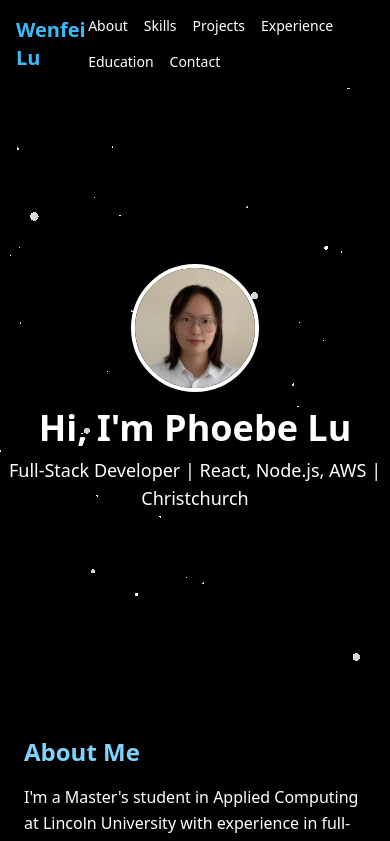
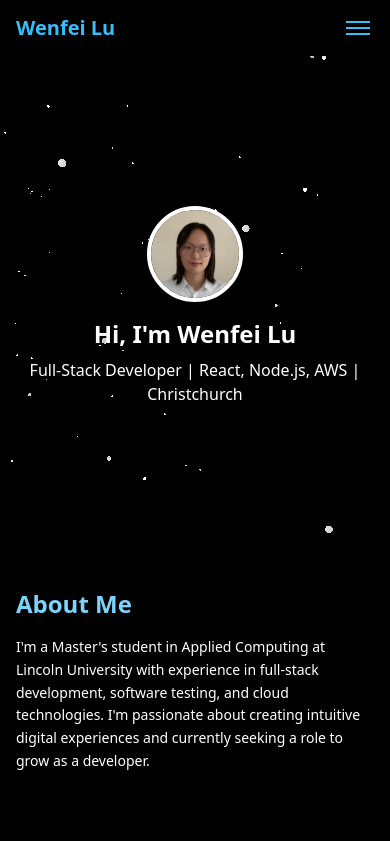
Before and after one commit to RealFifii/Phoebe-Portfolio, a React (Create React App) app: page / in a window 390 px wide. Shown: the top 841 px of the page. Built offline with nearby package versions, Linux system fonts and the light colour scheme.

Commit message:
Update: Responsive navigation, animated hamburger menu, mobile optimisations

```diff
--- a/public/index.html
+++ b/public/index.html
@@ -2,20 +2,13 @@
 <html lang="en">
   <head>
     <meta charset="utf-8" />
-    <!--
-      manifest.json provides metadata used when your web app is installed on a
-      user's mobile device or desktop. See https://developers.google.com/web/fundamentals/web-app-manifest/
-    -->
-    <!-- <link rel="manifest" href="%PUBLIC_URL%/manifest.json" /> -->
-    <!--
-      Notice the use of %PUBLIC_URL% in the tags above.
-      It will be replaced with the URL of the `public` folder during the build.
-      Only files inside the `public` folder can be referenced from the HTML.
-
-      Unlike "/favicon.ico" or "favicon.ico", "%PUBLIC_URL%/favicon.ico" will
-      work correctly both with client-side routing and a non-root public URL.
-      Learn how to configure a non-root public URL by running `npm run build`.
-    -->
+    <link rel="icon" href="%PUBLIC_URL%/favicon.ico" />
+    <meta name="viewport" content="width=device-width, initial-scale=1" />
+    <meta name="theme-color" content="#000000" />
+    <meta
+      name="description"
+      content="Web site created using create-react-app"
+    />
     <title>Wenfei Lu</title>
   </head>
   <body>
--- a/src/App.js
+++ b/src/App.js
@@ -1,32 +1,79 @@
-import React from 'react';
+import React, { useState } from 'react';
 import profile from './image/me.png';
 import ClickSpark from './Animations/ClickSpark/ClickSpark';
 import Particles from './Animations/Particles/Particles';
 import { FaGithub, FaLinkedin } from 'react-icons/fa';
 
 function App() {
+  const [isOpen, setIsOpen] = useState(false);
   return (
     <ClickSpark>
       <div className="bg-black min-h-screen text-white font-sans">
-        {/* Foreground Content */}
         <div className="relative z-20">
+
           {/* Navigation */}
           <nav className="bg-black/70 shadow-md sticky top-0 z-50 backdrop-blur-md">
-            <div className="max-w-6xl mx-auto px-4 py-4 flex justify-between items-center text-white">
+            <div className="max-w-6xl mx-auto px-4 py-3 flex flex-wrap items-center justify-between text-white">
               <div className="text-xl font-bold text-sky-400">Wenfei Lu</div>
-              <ul className="flex flex-wrap gap-4 text-sm font-medium">
-                <li><a href="#about" className="hover:text-sky-400">About</a></li>
-                <li><a href="#skills" className="hover:text-sky-400">Skills</a></li>
-                <li><a href="#projects" className="hover:text-sky-400">Projects</a></li>
-                <li><a href="#experience" className="hover:text-sky-400">Experience</a></li>
-                <li><a href="#education" className="hover:text-sky-400">Education</a></li>
-                <li><a href="#contact" className="hover:text-sky-400">Contact</a></li>
+
+              {/* Hamburger button */}
+              <div className="sm:hidden">
+                <button
+                  onClick={() => setIsOpen(!isOpen)}
+                  type="button"
+                  className="flex flex-col justify-center items-center w-8 h-8 group focus:outline-none"
+                >
+                  {/* Morphing Hamburger to X */}
+                  <div
+                    className={`w-6 h-0.5 bg-sky-400 mb-1 transition-all duration-300 ease-in-out ${
+                      isOpen ? "rotate-45 translate-y-1.5" : ""
+                    }`}
+                  ></div>
+                  <div
+                    className={`w-6 h-0.5 bg-sky-400 transition-all duration-300 ease-in-out ${
+                      isOpen ? "opacity-0" : ""
+                    }`}
+                  ></div>
+                  <div
+                    className={`w-6 h-0.5 bg-sky-400 mt-1 transition-all duration-300 ease-in-out ${
+                      isOpen ? "-rotate-45 -translate-y-1.5" : ""
+                    }`}
+                  ></div>
+                </button>
+              </div>
+
+              {/* Nav links */}
+              <div
+                className={`overflow-hidden transition-all duration-500 ease-in-out w-full sm:w-auto sm:max-h-none sm:opacity-100 sm:scale-100 sm:flex sm:items-center ${
+                  isOpen ? "max-h-96 opacity-100 scale-100" : "max-h-0 opacity-0 scale-95"
+                }`}
+              >
+                <ul className="flex flex-col sm:flex-row gap-2 sm:gap-4 text-sm font-medium mt-4 sm:mt-0">
+                  {[
+                    { label: "About", href: "#about" },
+                    { label: "Skills", href: "#skills" },
+                    { label: "Projects", href: "#projects" },
+                    { label: "Experience", href: "#experience" },
+                    { label: "Education", href: "#education" },
+                    { label: "Contact", href: "#contact" },
+                  ].map((link) => (
+                    <li key={link.href}>
+                      <a
+                        href={link.href}
+                        onClick={() => setIsOpen(false)} // ✅ Auto-close when clicking a link
+                        className="hover:text-sky-400"
+                      >
+                        {link.label}
+                      </a>
+                    </li>
+                  ))}
                 </ul>
+              </div>
             </div>
           </nav>
 
-         {/* Hero Section with Particles Background */}
-        <section className="relative w-full h-[600px] flex items-center justify-center text-center overflow-hidden">
+          {/* Hero Section */}
+          <section className="relative w-full h-[500px] sm:h-[600px] flex items-center justify-center text-center overflow-hidden">
             {/* Particles Background */}
             <div className="absolute inset-0 z-0">
               <Particles
@@ -42,24 +89,23 @@ function App() {
             </div>
 
             {/* Hero Content */}
-          <div className="relative z-10">
+            <div className="relative z-10 px-4">
               <img
                 src={profile}
                 alt="Wenfei Lu"
-              className="w-32 h-32 mx-auto rounded-full border-4 border-white mb-4 shadow-lg"
+                className="w-24 h-24 sm:w-32 sm:h-32 mx-auto rounded-full border-4 border-white mb-4 shadow-lg"
               />
-            <h1 className="text-4xl font-bold">Hi, I'm Phoebe Lu</h1>
-            <p className="mt-2 text-lg">
+              <h1 className="text-2xl sm:text-4xl font-bold">Hi, I'm Wenfei Lu</h1>
+              <p className="mt-2 text-base sm:text-lg">
                 Full-Stack Developer | React, Node.js, AWS | Christchurch
               </p>
             </div>
           </section>
 
-
           {/* About Section */}
-          <section id="about" className="py-12 px-6 max-w-5xl mx-auto">
-            <h2 className="text-2xl font-semibold mb-4 text-sky-300">About Me</h2>
-            <p className="leading-relaxed">
+          <section id="about" className="py-8 sm:py-12 px-4 sm:px-6 max-w-5xl mx-auto">
+            <h2 className="text-2xl sm:text-3xl font-semibold mb-4 text-sky-300">About Me</h2>
+            <p className="leading-relaxed text-sm sm:text-base">
               I'm a Master's student in Applied Computing at Lincoln University with experience in full-stack development,
               software testing, and cloud technologies. I'm passionate about creating intuitive digital experiences and
               currently seeking a role to grow as a developer.
@@ -67,9 +113,9 @@ function App() {
           </section>
 
           {/* Skills Section */}
-          <section id="skills" className="py-12 px-6 bg-black/60 max-w-5xl mx-auto rounded-xl">
-            <h2 className="text-2xl font-semibold mb-6 text-sky-300">Technical Skills</h2>
-            <div className="grid grid-cols-1 sm:grid-cols-2 gap-6 text-sm">
+          <section id="skills" className="py-8 sm:py-12 px-4 sm:px-6 bg-black/60 max-w-5xl mx-auto rounded-xl">
+            <h2 className="text-2xl sm:text-3xl font-semibold mb-6 text-sky-300">Technical Skills</h2>
+            <div className="grid grid-cols-1 sm:grid-cols-2 gap-6 text-sm sm:text-base">
               <div>
                 <h4 className="font-semibold mb-1">Languages</h4>
                 <p>Python, JavaScript, SQL, HTML/CSS, C, C#</p>
@@ -90,13 +136,14 @@ function App() {
           </section>
 
           {/* Projects Section */}
-          <section id="projects" className="py-12 px-6 max-w-5xl mx-auto">
-            <h2 className="text-2xl font-semibold mb-6 text-sky-300">Project Experience</h2>
-            <div className="space-y-6 text-sm">
+          <section id="projects" className="py-8 sm:py-12 px-4 sm:px-6 max-w-5xl mx-auto">
+            <h2 className="text-2xl sm:text-3xl font-semibold mb-6 text-sky-300">Project Experience</h2>
+            <div className="space-y-6 text-sm sm:text-base">
               <div>
                 <h4 className="font-semibold">Digital Farm Simulator</h4>
                 <a href="https://fglcomp639.pythonanywhere.com/" className="text-sky-400" target="_blank" rel="noreferrer">
-                👉 Digital Farm Simulator - Live Demo</a>
+                  👉 Digital Farm Simulator - Live Demo
+                </a>
                 <ul className="list-disc ml-6 mt-2">
                   <li>Real-time livestock simulation with Flask, SQL, and responsive UI.</li>
                   <li>Dynamic rendering and interactive dashboards.</li>
@@ -113,13 +160,14 @@ function App() {
           </section>
 
           {/* Experience Section */}
-          <section id="experience" className="py-12 px-6 max-w-5xl mx-auto">
-            <h2 className="text-2xl font-semibold mb-6 text-sky-300">Work Experience</h2>
-            <div className="space-y-4 text-sm">
+          <section id="experience" className="py-8 sm:py-12 px-4 sm:px-6 max-w-5xl mx-auto">
+            <h2 className="text-2xl sm:text-3xl font-semibold mb-6 text-sky-300">Work Experience</h2>
+            <div className="space-y-6 text-sm sm:text-base">
               <div>
                 <h4 className="font-semibold">Blue Rental - Junior Web Developer</h4>
                 <a href="https://bluerental.co.nz/" className="text-sky-400" target="_blank" rel="noreferrer">
-                👉 Blue Rental</a>
+                  👉 Blue Rental
+                </a>
                 <p className="text-gray-400">Dec 2024 - Feb 2025</p>
                 <ul className="list-disc ml-6 mt-1">
                   <li>Developed AWS-hosted React frontend + Lambda backend integration.</li>
@@ -137,18 +185,20 @@ function App() {
           </section>
 
           {/* Education Section */}
-          <section id="education" className="py-12 px-6 max-w-5xl mx-auto">
-            <h2 className="text-2xl font-semibold mb-6 text-sky-300">Education</h2>
-            <ul className="list-disc ml-6 text-sm">
+          <section id="education" className="py-8 sm:py-12 px-4 sm:px-6 max-w-5xl mx-auto">
+            <h2 className="text-2xl sm:text-3xl font-semibold mb-6 text-sky-300">Education</h2>
+            <ul className="list-disc ml-6 text-sm sm:text-base">
               <li><strong>Lincoln University</strong> — Master of Applied Computing (2024-2025, GPA 7+)</li>
               <li><strong>University of Canterbury</strong> — BCom in Info Systems & Economics (2020-2022)</li>
             </ul>
           </section>
 
           {/* Contact Section */}
-          <section id="contact" className="py-12 px-6 max-w-5xl mx-auto ">
-            <h2 className="text-2xl font-semibold mb-4 text-sky-300">Contact</h2>
-            <p className="mb-4">📍 Christchurch · 📞 022 4099 690 · <a href="mailto:wenfei9904@gmail.com" className="text-sky-400 underline">wenfei9904@gmail.com</a></p>
+          <section id="contact" className="py-8 sm:py-12 px-4 sm:px-6 max-w-5xl mx-auto text-center">
+            <h2 className="text-2xl sm:text-3xl font-semibold mb-4 text-sky-300">Contact</h2>
+            <p className="mb-4 text-sm sm:text-base">
+              📍 Christchurch · 📞 022 4099 690 · <a href="mailto:wenfei9904@gmail.com" className="text-sky-400 underline">wenfei9904@gmail.com</a>
+            </p>
             <div className="flex justify-center gap-6 text-2xl text-sky-400">
               <a href="https://github.com/RealFifii" target="_blank" rel="noreferrer"><FaGithub /></a>
               <a href="https://www.linkedin.com/in/wenfei-lu/" target="_blank" rel="noreferrer"><FaLinkedin /></a>
@@ -156,7 +206,7 @@ function App() {
           </section>
 
           {/* Footer */}
-          <footer className="text-center text-sm py-4 text-gray-400">
+          <footer className="text-center text-xs sm:text-sm py-4 text-gray-400">
             © 2025 Wenfei Lu. All rights reserved.
           </footer>
         </div>
--- a/src/index.css
+++ b/src/index.css
@@ -1,3 +1,7 @@
 @tailwind base;
 @tailwind components;
 @tailwind utilities;
+
+html {
+    scroll-behavior: smooth;
+  }
```
Lines whose indentation alone changed are shown as unchanged.
